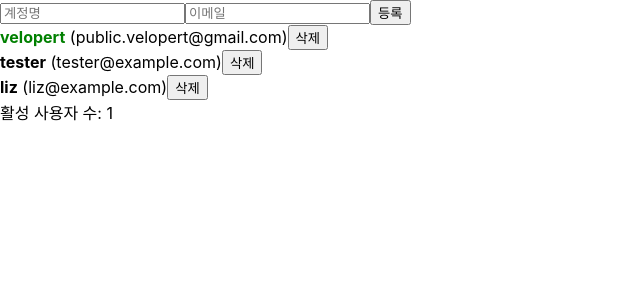
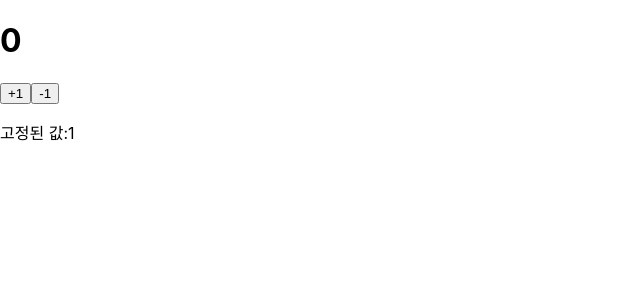
Before and after one commit to mstarpapa/react-lean, a React (Create React App) app: page / in a window 1280 px wide. Shown: the top 300 px of the page, without its empty margins (0-640 px from the left). Built offline with nearby package versions, Linux system fonts and the light colour scheme.

Commit message:
클래스형 컴포넌트의 state 와 setState

```diff
--- a/src/Counter.js
+++ b/src/Counter.js
@@ -1,34 +1,71 @@
-import React, {useReducer} from 'react';
+import React, {Component} from 'react';
 
-function reducer(state, action) {
-    switch (action.type) {
-        case 'INCREMENT':
-            return state +1;
-        case 'DECREMENT':
-            return state -1;
-        default:
-            throw new Error('Unhandled action');
+class Counter extends Component {
+
+    // constructor(props) {
+    //     super(props);
+    //     this.state = {
+    //         counter: 0
+    //     };
+    // }
+    state = {
+        counter:0,
+        fixed:1
     }
+    handleIncrease = ()=> {
+        // this.setState({
+        //     counter:this.state.counter +1
+        // });
+        this.setState(state => ({
+            counter: state.counter +1
+        }))
     }
-function Counter() {
-    const [number, dispatch] = useReducer(reducer,0);
-    const onIncrease = () =>{
-        dispatch({
-            type:'INCREMENT'
-        })
+
+    handleDecrease = ()=> {
+        this.setState({
+            counter:this.state.counter -1
+        });
     }
-    const onDecrease = () => {
-        dispatch({
-            type:'DECREMENT'
-        })
-    }
+    render(){
         return (
             <div>
-            <h1>{number}</h1>
-            <button onClick={onIncrease}>+1</button>
-            <button onClick={onDecrease}>-1</button>
+                <h1>{this.state.counter}</h1>
+                <button onClick={this.handleIncrease}>+1</button>
+                <button onClick={this.handleDecrease}>-1</button>
+                <p>고정된 값:{this.state.fixed}</p>
             </div>
         )
     }
+}
+// function reducer(state, action) {
+//     switch (action.type) {
+//         case 'INCREMENT':
+//             return state +1;
+//         case 'DECREMENT':
+//             return state -1;
+//         default:
+//             throw new Error('Unhandled action');
+//     }
+// }
+// function Counter() {
+//     const [number, dispatch] = useReducer(reducer,0);
+//     const onIncrease = () =>{
+//         dispatch({
+//             type:'INCREMENT'
+//         })
+//     }
+//     const onDecrease = () => {
+//         dispatch({
+//             type:'DECREMENT'
+//         })
+//     }
+//     return (
+//         <div>
+//             <h1>{number}</h1>
+//             <button onClick={onIncrease}>+1</button>
+//             <button onClick={onDecrease}>-1</button>
+//         </div>
+//     )
+// }
 
 export default Counter;
--- a/src/Hello.js
+++ b/src/Hello.js
@@ -1,18 +1,32 @@
-import React from 'react';
+import React, {Component} from 'react';
 
-function Hello({color, name, isSpecial}){
-return (
-    <div style={{
-        color
-    }}>
-        {isSpecial && <b>*</b>}
-        안녕하세요{name}
-    </div>
-);
+class Hello extends Component{
+    static defaultProps ={
+        name:'이름없음'
+    };
+    render(){
+        const {color, isSpecial, name} = this.props;
+        return(
+            <div style={{color}}>
+                {isSpecial && <b>*</b>}
+                안녕하세요 {name}
+            </div>
+        )
+    }
 }
+// function Hello({color, name, isSpecial}){
+// return (
+//     <div style={{
+//         color
+//     }}>
+//         {isSpecial && <b>*</b>}
+//         안녕하세요{name}
+//     </div>
+// );
+// }
 
-Hello.defaultProps = {
-    name:'이름없음'
-};
+// Hello.defaultProps = {
+//     name:'이름없음'
+// };
 
 export default Hello;
--- a/src/index.js
+++ b/src/index.js
@@ -4,8 +4,10 @@
 import App from './App';
 import * as serviceWorker from './serviceWorker';
 import ContextSample from './ContextSample';
+import Hello from './Hello';
+import Counter from './Counter';
 
-ReactDOM.render(<App />,document.getElementById('root')
+ReactDOM.render(<Counter/>,document.getElementById('root')
 );
 
 // If you want your app to work offline and load faster, you can change
```
Lines whose indentation alone changed are shown as unchanged.
